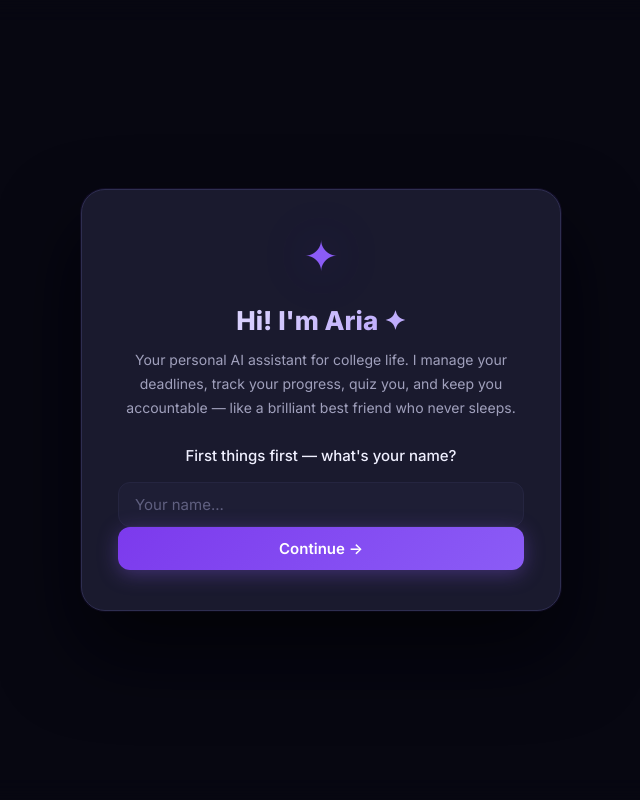
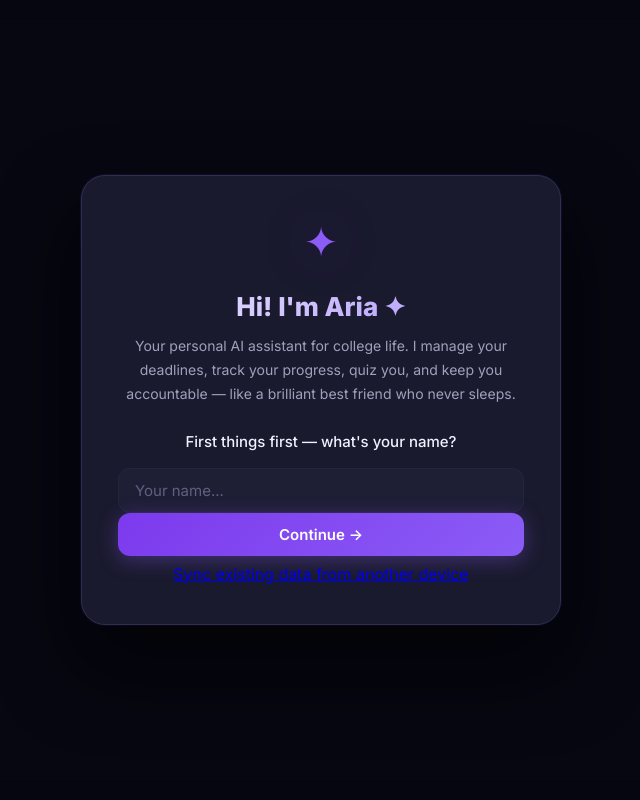
Before and after one commit to Sanj026/Aria-assistant, a Flask app: page / in a window 1280 px wide. Shown: the whole page, without its empty margins (319-959 px from the left). Run offline with Flask 3, Linux system fonts and the light colour scheme; some libraries are stand-ins or nearby versions.

Commit message:
FIX: Improve sync reliability and add onboarding sync option

```diff
--- a/static/aria_core.js
+++ b/static/aria_core.js
@@ -217,9 +217,10 @@ async function pullFromCloud() {
         localStorage.setItem(storageKey, JSON.stringify(result.data[storageKey]));
       });
       console.log("☁️ Data pulled from cloud");
-      // If we are in specific views, we might need to re-render, but usually startApp handles this
+      return true;
     }
   } catch (e) { console.error("Sync pull failed", e); }
+  return false;
 }
 
 function generateSyncKey() {
@@ -295,6 +296,25 @@ function renderObChips() {
 function obRemoveSubject(i) {
   obData.subjects.splice(i, 1);
   renderObChips();
+}
+
+function obShowSync() {
+  document.getElementById('ob-sync-row').classList.toggle('hidden');
+}
+
+async function obPerformSync() {
+  const key = document.getElementById('ob-sync-key').value.trim();
+  if (!key) return;
+  showToast('Connecting to cloud... ☁️', 'info');
+  localStorage.setItem(K.SYNC_KEY, JSON.stringify(key));
+  const success = await pullFromCloud();
+  if (success) {
+    showToast('Sync successful! Loading your data...', 'success');
+    setTimeout(() => location.reload(), 1500);
+  } else {
+    localStorage.removeItem(K.SYNC_KEY);
+    showToast('Invalid key or sync failed. Try again!', 'red');
+  }
 }
 
 async function obFinish() {
@@ -1400,8 +1420,9 @@ function saveSettings() {
   if (syncKey !== oldKey) {
     localStorage.setItem(K.SYNC_KEY, JSON.stringify(syncKey));
     if (syncKey) {
-      showToast('🔗 Sync key updated. Pulling data...', 'info');
-      initCloudSync(); // This will pull and start interval
+      showToast('🔗 Sync key updated. Syncing...', 'info');
+      initCloudSync(); // Pulls immediately
+      setTimeout(pushToCloud, 1000); // Also push local data immediately
     }
   }
   // Init EmailJS if configured
--- a/templates/index.html
+++ b/templates/index.html
@@ -38,6 +38,13 @@
         <input id="ob-name" class="modal-input" type="text" placeholder="Your name..." autocomplete="off"
           maxlength="30" />
         <button class="btn-primary" onclick="obNext(1)">Continue →</button>
+        <div class="mt-8 text-center">
+          <a href="#" class="onboard-skip-link" onclick="obShowSync()">Sync existing data from another device</a>
+        </div>
+        <div id="ob-sync-row" class="mt-8 hidden">
+          <input id="ob-sync-key" class="modal-input" type="password" placeholder="Enter Sync Key..." />
+          <button class="btn-secondary-sm mt-4 w-full" onclick="obPerformSync()">Connect & Sync</button>
+        </div>
       </div>
 
       <!-- Step 2: LeetCode -->
```
